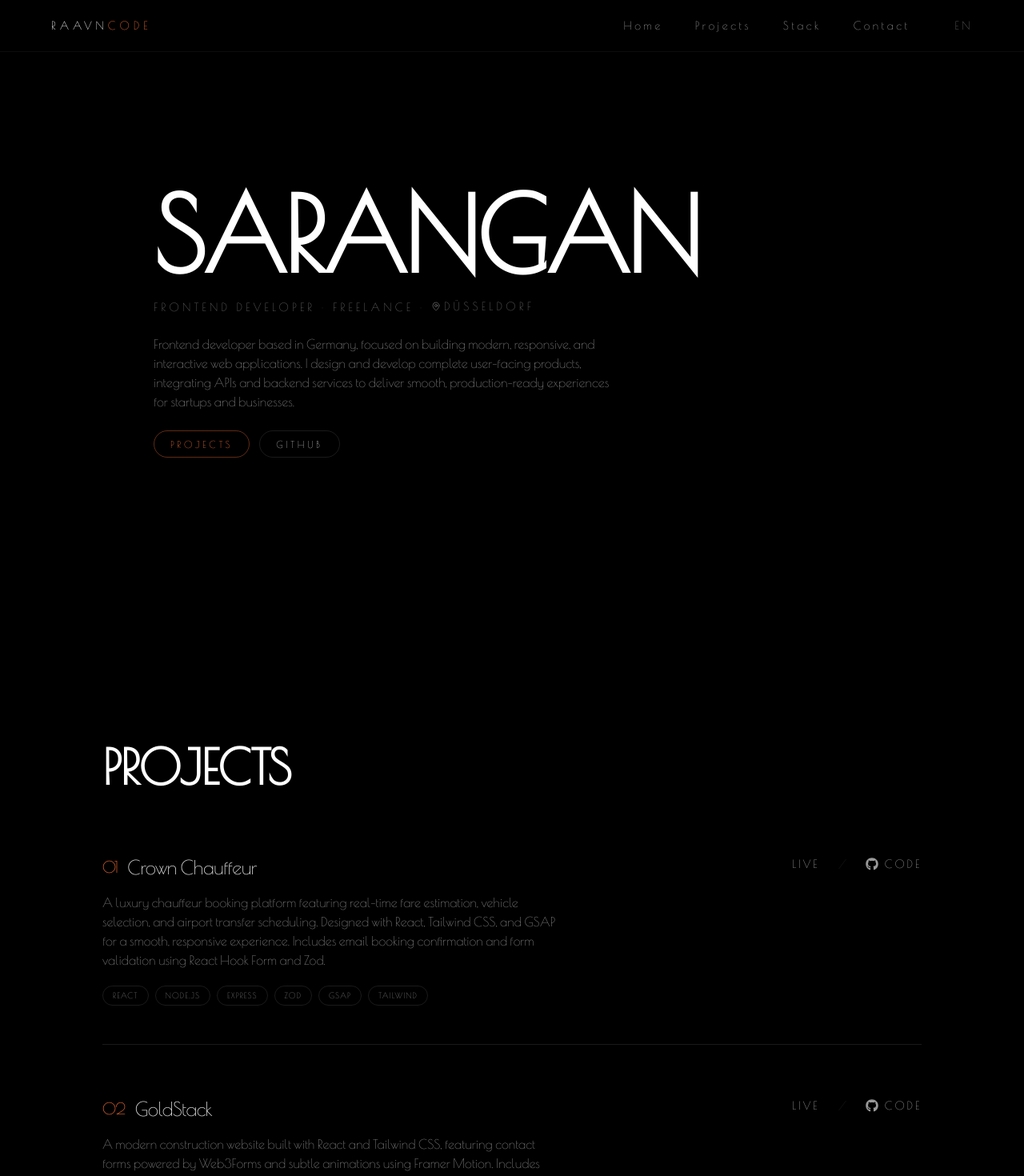
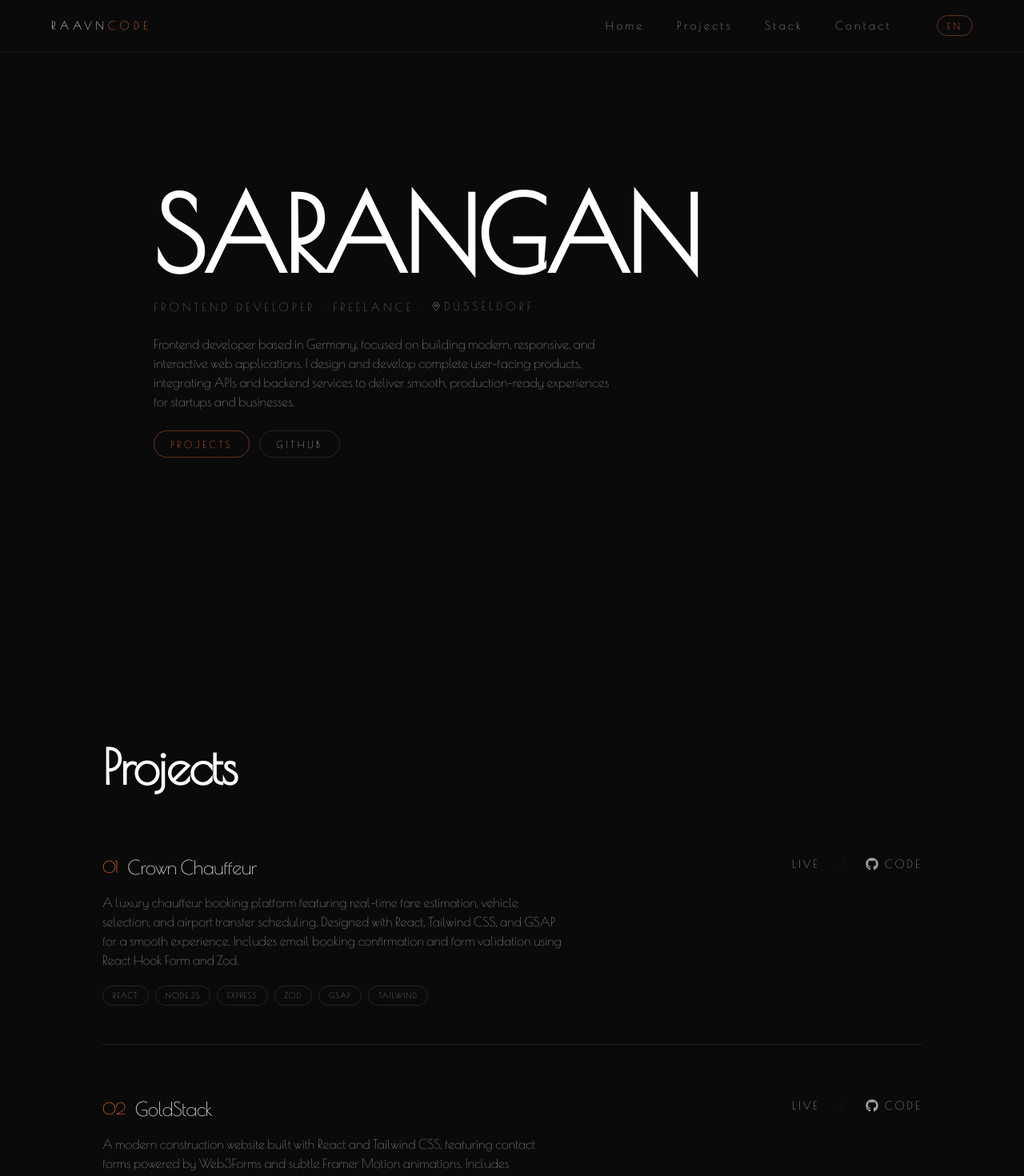
Before and after one commit to sarangan16/sarangan, a React (Create React App) app: page / in a window 1280 px wide. Shown: the top 1470 px of the page at 80% size. Built offline with nearby package versions, Linux system fonts and the light colour scheme.

Commit message:
fix: translation issue, and updated content text accordingly. now works on click

```diff
--- a/src/App.js
+++ b/src/App.js
@@ -21,7 +21,7 @@ function App() {
   }, [i18n]);
 
   return (
-    <div className="bg-black text-white">
+    <div className="bg-[#0a0a0a] text-white">
       <Navbar
         heroRef={heroRef}
         projectsRef={projectsRef}
--- a/src/components/Hero.jsx
+++ b/src/components/Hero.jsx
@@ -1,10 +1,13 @@
 import React, { useRef, useState, useEffect } from "react";
 import { motion, useInView } from "framer-motion";
 import { MapPin } from "lucide-react";
+import { useTranslation } from "react-i18next";
 
 const Hero = ({ projectsRef }) => {
   const ref = useRef(null);
   const inView = useInView(ref);
+
+  const { t } = useTranslation();
 
   const container = {
     hidden: { opacity: 0 },
@@ -22,7 +25,7 @@ const Hero = ({ projectsRef }) => {
   };
 
   return (
-    <section className="min-h-screen bg-black text-white flex items-start md:items-center pt-28 md:pt-0">
+    <section className="min-h-screen text-white flex items-start md:items-center pt-28 md:pt-0">
       <div
         ref={ref}
         className="max-w-5xl mx-auto px-6 md:px-16 w-full flex flex-col justify-center"
@@ -44,22 +47,19 @@ const Hero = ({ projectsRef }) => {
             variants={item}
             className="mt-4 text-white/40 text-xs sm:text-sm uppercase tracking-[0.3em]"
           >
-            Frontend Developer <span className="text-white/20">·</span>{" "}
-            Freelance <span className="text-white/20">·</span>{" "}
+            {t("hero.role")} <span className="text-white/20">·</span>{" "}
+            {t("hero.freelance")} <span className="text-white/20">·</span>{" "}
             <span className="inline-flex items-center gap-1">
               <MapPin size={12} className="text-white/30" />
-              Düsseldorf
+              {t("hero.location")}
             </span>
           </motion.p>
+
           <motion.p
             variants={item}
             className="mt-6 text-white/50 max-w-xl text-sm sm:text-base leading-relaxed"
           >
-            Frontend developer based in Germany, focused on building modern,
-            responsive, and interactive web applications. I design and develop
-            complete user-facing products, integrating APIs and backend services
-            to deliver smooth, production-ready experiences for startups and
-            businesses.
+            {t("hero.description")}
           </motion.p>
         </motion.div>
 
--- a/src/components/Navbar.jsx
+++ b/src/components/Navbar.jsx
@@ -34,7 +34,7 @@ const Navbar = ({ heroRef, projectsRef, stackRef, contactRef }) => {
   };
 
   return (
-    <nav className="fixed top-0 left-0 w-full z-50 bg-black/70 backdrop-blur-md border-b border-white/5">
+    <nav className="fixed top-0 left-0 w-full z-50 bg-[#0a0a0a] backdrop-blur-md border-b border-white/5">
       <div className="h-16 flex items-center justify-between px-6 md:px-16">
         {/* brand */}
         <div
@@ -61,7 +61,14 @@ const Navbar = ({ heroRef, projectsRef, stackRef, contactRef }) => {
             onClick={() =>
               i18n.changeLanguage(i18n.language === "en" ? "de" : "en")
             }
-            className="ml-4 text-white/40 hover:text-white transition"
+            className=" ml-4 px-3 py-1
+    border border-[#F16D34]/40
+    rounded-full
+    text-xs tracking-[0.25em]
+    text-[#F16D34]
+    hover:bg-[#F16D34]
+    hover:text-black
+    transition"
           >
             {i18n.language === "en" ? "DE" : "EN"}
           </button>
--- a/src/components/Projects.jsx
+++ b/src/components/Projects.jsx
@@ -34,7 +34,7 @@ const Projects = () => {
       {/* h1 title */}
       <div className="max-w-5xl mx-auto mb-20">
         <h2 className="text-4xl md:text-6xl font-semibold tracking-tight">
-          {t("projecth2")}
+          {t("projects.title")}
         </h2>
       </div>
 
@@ -51,7 +51,7 @@ const Projects = () => {
                 </span>
 
                 {/* title */}
-                {t(project.titleKey)}
+                {t(`projects.${project.titleKey}.title`)}
               </h3>
 
               {/* action buttons for project */}
@@ -95,12 +95,12 @@ const Projects = () => {
               </div>
             </div>
 
-            {/* DESCRIPTION */}
+            {/* Description */}
             <p className="text-white/50 mt-4 max-w-xl text-sm md:text-base leading-relaxed">
-              {t(project.descriptionKey)}
+              {t(`projects.${project.titleKey}.description`)}
             </p>
 
-            {/* TECH STACK */}
+            {/* tech stack */}
             <div className="flex flex-wrap gap-2 mt-5">
               {project.tech.map((tech, i) => (
                 <span
--- a/src/components/Techstack.jsx
+++ b/src/components/Techstack.jsx
@@ -20,6 +20,7 @@ import {
   SiVercel,
   SiNetlify,
 } from "react-icons/si";
+import { useTranslation } from "react-i18next";
 
 const categories = [
   {
@@ -68,12 +69,13 @@ const categories = [
 ];
 
 const TechStack = () => {
+  const { t } = useTranslation();
   return (
     <section className=" py-20 md:py-32 px-6 md:px-16">
       {/* hq title */}
       <div className="max-w-5xl mx-auto mb-16">
         <h2 className="text-4xl md:text-6xl font-semibold tracking-tight">
-          Tech Stack
+          {t("stack.title")}
         </h2>
       </div>
 
--- a/src/components/i18n.js
+++ b/src/components/i18n.js
@@ -2,91 +2,135 @@ import { initReactI18next } from "react-i18next";
 import i18n from "i18next";
 
 i18n.use(initReactI18next).init({
-  debug: true,
-  fallbackLng: "en",
+  debug: false,
+  lng: "de",
+  fallbackLng: "de",
+  interpolation: {
+    escapeValue: false,
+  },
+
   resources: {
     en: {
       translation: {
-        introHeading: "Hi, I’m <bold>Sarangan</bold>, a Frontend Developer",
-        introText:
-          "I specialize in crafting <strong>modern, responsive</strong> and <highlight>interactive experiences</highlight> that bring ideas to life on the web.",
-        viewProjects: "View Projects",
-        githubRepo: "Github Repo",
-        stackh2: "STACK",
-        projecth2: "PROJECTS",
-        contacth2: "CONTACT",
-        live: "Live",
+        hero: {
+          title: "SARANGAN",
+          role: "Frontend Developer",
+          freelance: "Freelance",
+          location: "Düsseldorf",
+          description:
+            "Frontend developer based in Germany, focused on building modern, responsive, and interactive web applications. I design and develop complete user-facing products, integrating APIs and backend services to deliver smooth, production-ready experiences for startups and businesses.",
+        },
 
-        // Projects
-        KaufDE: "KaufDE",
-        "KaufDE.description":
-          "An online store built with React and Tailwind CSS using the FakeStoreAPI. Features include product listing, category filtering, sorting, and add-to-cart functionality.",
+        navigation: {
+          home: "Home",
+          projects: "Projects",
+          stack: "Stack",
+          contact: "Contact",
+        },
 
-        GoldStack: "GoldStack",
-        "GoldStack.description":
-          "A modern construction website built with React and Tailwind CSS, featuring contact forms powered by Web3Forms and subtle animations using Framer Motion. Includes responsive layouts, animated statistics, and smooth scroll interactions.",
+        buttons: {
+          viewProjects: "View Projects",
+          github: "GitHub",
+          sendMessage: "Send Message",
+          sending: "Sending...",
+        },
 
-        "Job Portal": "Job Portal",
-        "Job Portal.description":
-          "A job listing app that fetches real-time data from the Arbeitnow API. Includes filtering by job title and location for a tailored job search experience.",
+        projects: {
+          title: "Projects",
 
-        Bürokratie: "Bürokratie",
-        "Bürokratie.description":
-          "A location-based app to find public offices (Bürgerservice) across Germany. Users can filter by needed services and book a mock appointment for demo purposes. (Still in Process)",
+          CrownChauffeur: {
+            title: "Crown Chauffeur",
+            description:
+              "A luxury chauffeur booking platform featuring real-time fare estimation, vehicle selection, and airport transfer scheduling. Designed with React, Tailwind CSS, and GSAP for a smooth experience. Includes email booking confirmation and form validation using React Hook Form and Zod.",
+          },
 
-        CrownChauffeur: "Crown Chauffeur",
-        "CrownChauffeur.description":
-          "A luxury chauffeur booking platform featuring real-time fare estimation, vehicle selection, and airport transfer scheduling. Designed with React, Tailwind CSS, and GSAP for a smooth, responsive experience. Includes email booking confirmation and form validation using React Hook Form and Zod.",
+          GoldStack: {
+            title: "GoldStack",
+            description:
+              "A modern construction website built with React and Tailwind CSS, featuring contact forms powered by Web3Forms and subtle Framer Motion animations. Includes responsive layouts, animated statistics, and smooth scroll interactions.",
+          },
 
-        // Messages
-        messageSent: "Thank you! Your message has been sent.",
+          KaufDE: {
+            title: "KaufDE",
+            description:
+              "An online store built with React and Tailwind CSS using the FakeStoreAPI. Features include product listing, filtering, sorting, and add-to-cart functionality.",
+          },
+        },
 
-        // About section
-        aboutText:
-          "I’m passionate about building modern, responsive, and user-friendly web applications. I have experience creating e-commerce sites, dashboards, and interactive interfaces using React.js, JavaScript, and Tailwind CSS. Skilled in API integration, form validation, payment gateways, and databases, I focus on turning designs into high-performance, maintainable, and accessible interfaces.",
+        stack: {
+          title: "Tech Stack",
+        },
+
+        contact: {
+          title: "Contact",
+          subtitle: "Let’s build something together.",
+          name: "Name",
+          email: "Email",
+          message: "Message",
+          messageSent: "Thank you! Your message has been sent.",
+        },
       },
     },
 
     de: {
       translation: {
-        introHeading:
-          "Hi, ich bin <bold>Sarangan</bold>, ein Frontend-Entwickler",
-        introText:
-          "Ich spezialisiere mich auf die Entwicklung von <strong>modernen, responsiven</strong> und <highlight>interaktiven Erlebnissen</highlight>, die Ideen im Web zum Leben erwecken.",
-        viewProjects: "Projekte ansehen",
-        githubRepo: "Github Repo",
-        stackh2: "Technologie-Stack",
-        projecth2: "PROJEKTE",
-        contacth2: "KONTAKT",
-        live: "Live",
+        hero: {
+          title: "SARANGAN",
+          role: "Frontend Entwickler",
+          freelance: "Freelance",
+          location: "Düsseldorf",
+          description:
+            "Frontend-Entwickler aus Deutschland mit Fokus auf moderne, responsive und interaktive Webanwendungen. Ich entwickle komplette Benutzeroberflächen, integriere APIs und Backend-Services und liefere produktionsreife Lösungen für Startups und Unternehmen.",
+        },
 
-        // Projects
-        KaufDE: "KaufDE",
-        "KaufDE.description":
-          "Ein Online-Shop, gebaut mit React und Tailwind CSS unter Verwendung der FakeStoreAPI. Funktionen umfassen Produktauflistung, Kategoriefilterung, Sortierung und Warenkorb-Funktion.",
+        navigation: {
+          home: "Start",
+          projects: "Projekte",
+          stack: "Technologien",
+          contact: "Kontakt",
+        },
 
-        GoldStack: "GoldStack",
-        "GoldStack.description":
-          "Eine moderne Website für ein Bauunternehmen, entwickelt mit React und Tailwind CSS. Web3Forms wird für das Kontaktformular verwendet, während Framer Motion dezente Animationen ermöglicht. Enthält ein responsives Layout, animierte Statistiken und sanfte Scroll-Effekte.",
+        buttons: {
+          viewProjects: "Projekte ansehen",
+          github: "GitHub",
+          sendMessage: "Nachricht senden",
+          sending: "Senden...",
+        },
 
-        "Job Portal": "Job Portal",
-        "Job Portal.description":
-          "Eine Jobbörse, die Echtzeit-Daten von der Arbeitnow-API abruft. Es gibt Filter nach Jobtitel und Standort für eine maßgeschneiderte Jobsuche.",
+        projects: {
+          title: "Projekte",
 
-        Bürokratie: "Bürokratie",
-        "Bürokratie.description":
-          "Eine standortbasierte App, um öffentliche Ämter (Bürgerservice) in Deutschland zu finden. Nutzer können nach benötigten Services filtern und einen Demo-Termin buchen. (Noch in Bearbeitung)",
+          CrownChauffeur: {
+            title: "Crown Chauffeur",
+            description:
+              "Eine Luxus-Chauffeur-Plattform mit Echtzeit-Preisschätzung, Fahrzeugauswahl und Flughafen-Transfers. Entwickelt mit React, Tailwind CSS und GSAP für ein reibungsloses Erlebnis. Inklusive E-Mail-Bestätigung und Formularvalidierung.",
+          },
 
-        CrownChauffeur: "Crown Chauffeur",
-        "CrownChauffeur.description":
-          "Eine luxuriöse Chauffeur-Buchungsplattform mit Echtzeit-Fahrpreisschätzung, Fahrzeugauswahl und Flughafen-Transferplanung. Entwickelt mit React, Tailwind CSS und GSAP für ein reibungsloses, responsives Benutzererlebnis. Beinhaltet Buchungsbestätigung per E-Mail und Formularvalidierung mit React Hook Form und Zod.",
+          GoldStack: {
+            title: "GoldStack",
+            description:
+              "Eine moderne Website für ein Bauunternehmen mit React und Tailwind CSS. Enthält Web3Forms Kontaktformulare, Framer Motion Animationen, responsive Layouts und Scroll-Effekte.",
+          },
 
-        // Messages
-        messageSent: "Danke! Deine Nachricht wurde erfolgreich gesendet.",
+          KaufDE: {
+            title: "KaufDE",
+            description:
+              "Ein Online-Shop mit React und Tailwind CSS basierend auf der FakeStoreAPI. Funktionen: Produktliste, Filter, Sortierung und Warenkorb.",
+          },
+        },
 
-        // About section
-        aboutText:
-          "Ich bin leidenschaftlich daran interessiert, moderne, responsive und benutzerfreundliche Webanwendungen zu entwickeln. Ich habe Erfahrung mit der Erstellung von E-Commerce-Seiten, Dashboards und interaktiven Benutzeroberflächen mit React.js, JavaScript und Tailwind CSS. Mit Kenntnissen in API-Integration, Formularvalidierung, Zahlungssystemen und Datenbanken konzentriere ich mich darauf, Designs in leistungsstarke, wartbare und zugängliche Oberflächen umzuwandeln.",
+        stack: {
+          title: "Technologie-Stack",
+        },
+
+        contact: {
+          title: "Kontakt",
+          subtitle: "Lass uns etwas zusammen bauen.",
+          name: "Name",
+          email: "E-Mail",
+          message: "Nachricht",
+          messageSent: "Danke! Deine Nachricht wurde gesendet.",
+        },
       },
     },
   },
```
Also changed, not shown: src/components/Contact.jsx (+6 -6 lines), src/images/undraw.svg (added).
